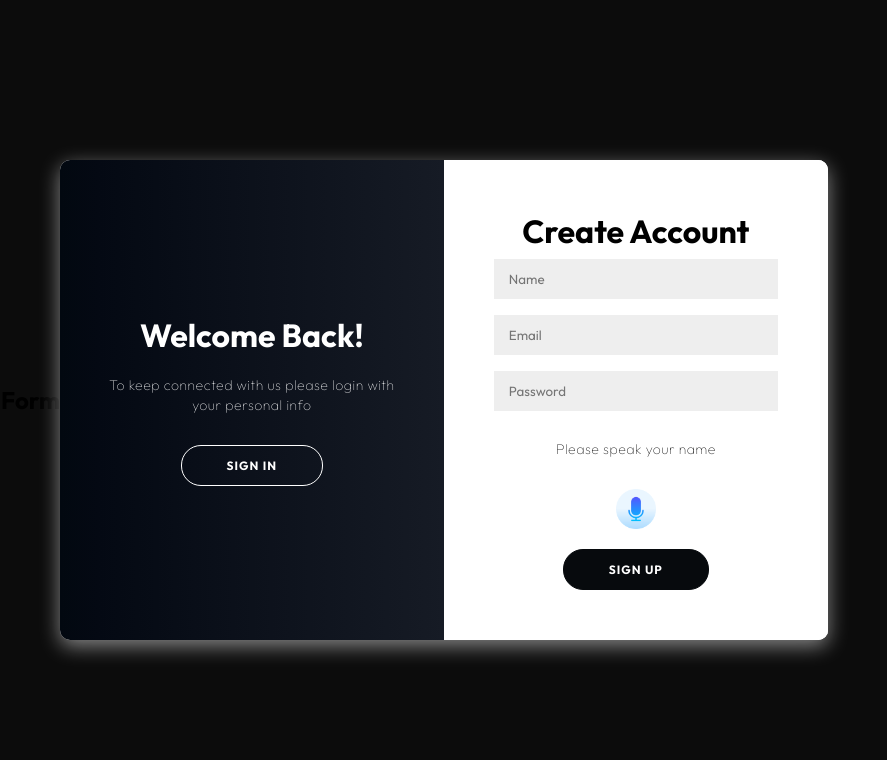
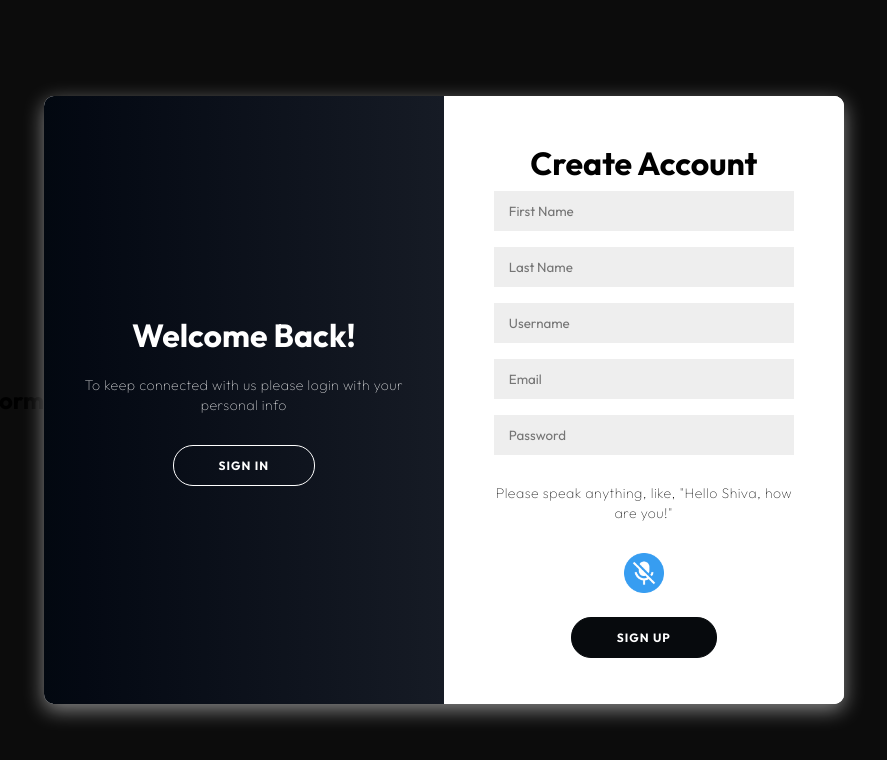
Before and after one commit to KGan31/SHIVA, a React (Vite) app: page /login in a window 1280 px wide. Both pictures are taken after a click on the button "SIGN UP". Shown: the top 760 px of the page, without its empty margins (202-1089 px from the left). Built offline with nearby package versions, Linux system fonts and the light colour scheme.

Commit message:
Mic functioning in signup

```diff
--- a/src/components/LoginPage/style.css
+++ b/src/components/LoginPage/style.css
@@ -103,7 +103,8 @@
     box-shadow: 0 6px 20px rgba(255, 255, 255, 0.5);
     position: relative;
     overflow: hidden;
-    width: 768px;
+    width: 800px;
+    height: 608px;
     max-width: 100%;
     min-height: 480px;
   }
--- a/src/components/SignIn/SignIn.jsx
+++ b/src/components/SignIn/SignIn.jsx
@@ -49,7 +49,7 @@ const AudioRecorder = () => {
 
   return (
     <div>
-      <audio controls src={recordedUrl} />
+      {/* <audio controls src={recordedUrl} /> */}
       <img
         src={isRecording ? assets.microphone : assets.mic2} // Use appropriate icons based on recording state
         alt={isRecording ? "Stop Recording" : "Start Recording"}
@@ -110,7 +110,7 @@ function SignInForm() {
         <div className="divider">
           <span className="divider-text">---- OR ----</span>
         </div>
-        <p >Please speak your name</p>
+        <p >Please speak anything, like, "Hello Shiva, how are you!"</p>
         {/* Add icon image here */}
 
         <AudioRecorder />
--- a/src/components/SignUp/SignUp.jsx
+++ b/src/components/SignUp/SignUp.jsx
@@ -1,11 +1,74 @@
-import React from "react";
+import React, { useRef, useState } from "react";
 import { assets } from "../../assets/assets"; // Import your icon image
+
+const AudioRecorder = () => {
+  const [recordedUrl, setRecordedUrl] = useState("");
+  const [isRecording, setIsRecording] = useState(false);
+  const mediaStream = useRef(null);
+  const mediaRecorder = useRef(null);
+  const chunks = useRef([]);
+
+  const toggleRecording = async () => {
+    if (!isRecording) {
+      try {
+        const stream = await navigator.mediaDevices.getUserMedia({ audio: true });
+        mediaStream.current = stream;
+        mediaRecorder.current = new MediaRecorder(stream);
+        mediaRecorder.current.ondataavailable = (e) => {
+          if (e.data.size > 0) {
+            chunks.current.push(e.data);
+          }
+        };
+        mediaRecorder.current.onstop = async () => {
+          try {
+            const recordedBlob = new Blob(chunks.current, { type: "audio/webm" });
+            const url = URL.createObjectURL(recordedBlob);
+            setRecordedUrl(url);
+            chunks.current = [];
+          } catch (error) {
+            console.error("Error getting wave blob:", error);
+          }
+        };
+        mediaRecorder.current.start();
+        setIsRecording(true);
+      } catch (error) {
+        console.error("Error accessing microphone:", error);
+      }
+    } else {
+      if (mediaRecorder.current && mediaRecorder.current.state === "recording") {
+        mediaRecorder.current.stop();
+      }
+      if (mediaStream.current) {
+        mediaStream.current.getTracks().forEach((track) => {
+          track.stop();
+        });
+      }
+      setIsRecording(false);
+    }
+  };
+
+  return (
+    <div>
+      {/* <audio controls src={recordedUrl} /> */}
+      <img
+        src={isRecording ? assets.microphone : assets.mic2} // Use appropriate icons based on recording state
+        alt={isRecording ? "Stop Recording" : "Start Recording"}
+        className="mic-icon"
+        onClick={toggleRecording}
+        style={{cursor: 'pointer'}}
+      />
+    </div>
+  );
+};
 
 function SignUpForm() {
   const [state, setState] = React.useState({
-    name: "",
+    firstname: "",
+    lastname: "",
+    username: "",
     email: "",
-    password: ""
+    password: "",
+
   });
   const handleChange = evt => {
     const value = evt.target.value;
@@ -49,10 +112,24 @@ function SignUpForm() {
         <span>or use your email for registration</span> */}
         <input
           type="text"
-          name="name"
-          value={state.name}
+          name="firstname"
+          value={state.firstname}
           onChange={handleChange}
-          placeholder="Name"
+          placeholder="First Name"
+        />
+        <input
+          type="text"
+          name="lastname"
+          value={state.lastname}
+          onChange={handleChange}
+          placeholder="Last Name"
+        />
+        <input
+          type="text"
+          name="username"
+          value={state.username}
+          onChange={handleChange}
+          placeholder="Username"
         />
         <input
           type="email"
@@ -68,13 +145,9 @@ function SignUpForm() {
           onChange={handleChange}
           placeholder="Password"
         />
-         <p >Please speak your name</p>
-        {/* Add icon image here */}
-        <img
-          src={assets.microphone}
-          alt="Mic Icon"
-          className="mic-icon"
-        />
+         <p >Please speak anything, like, "Hello Shiva, how are you!"</p>
+
+         <AudioRecorder />
         <button>Sign Up</button>
       </form>
     </div>
```
